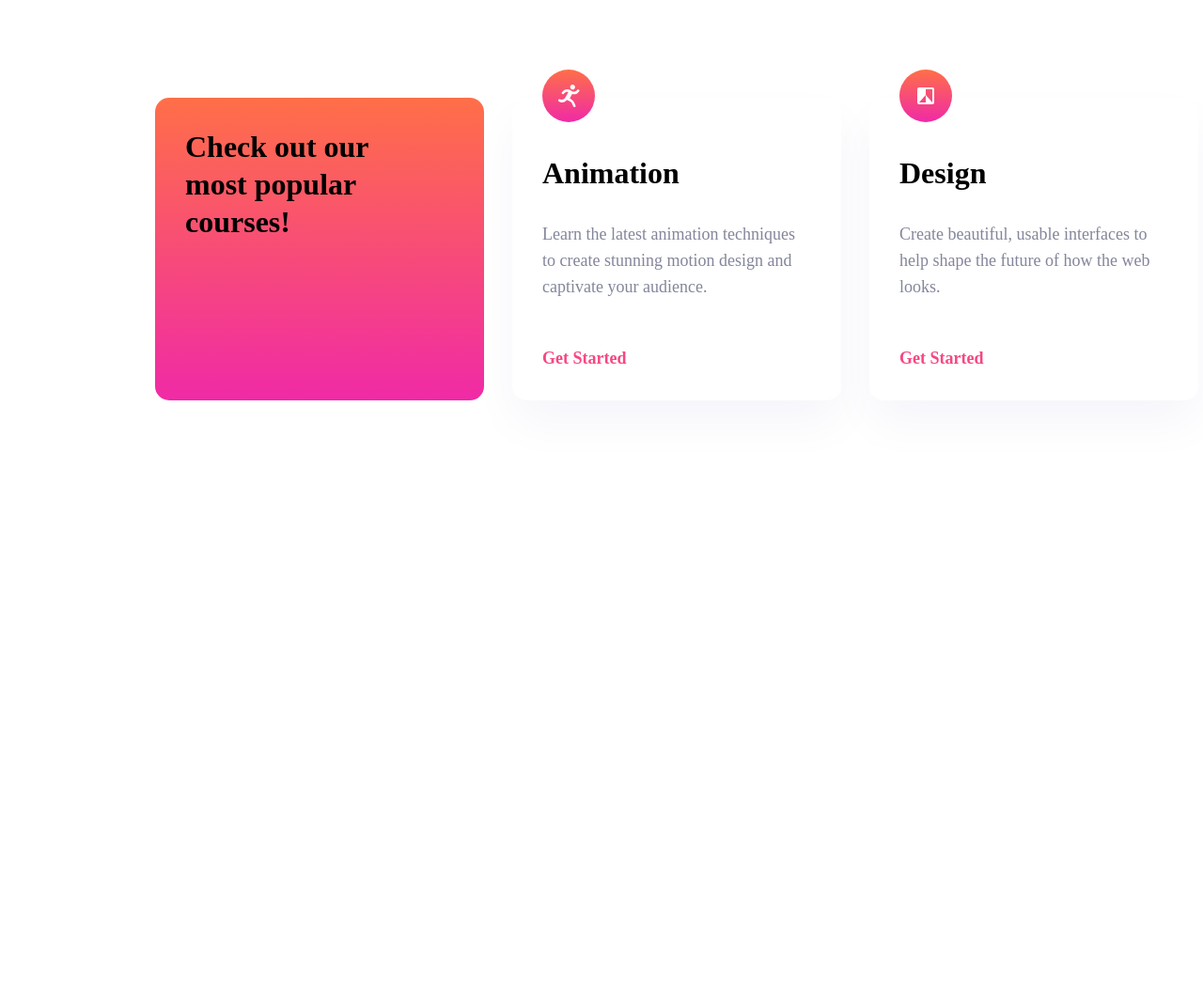
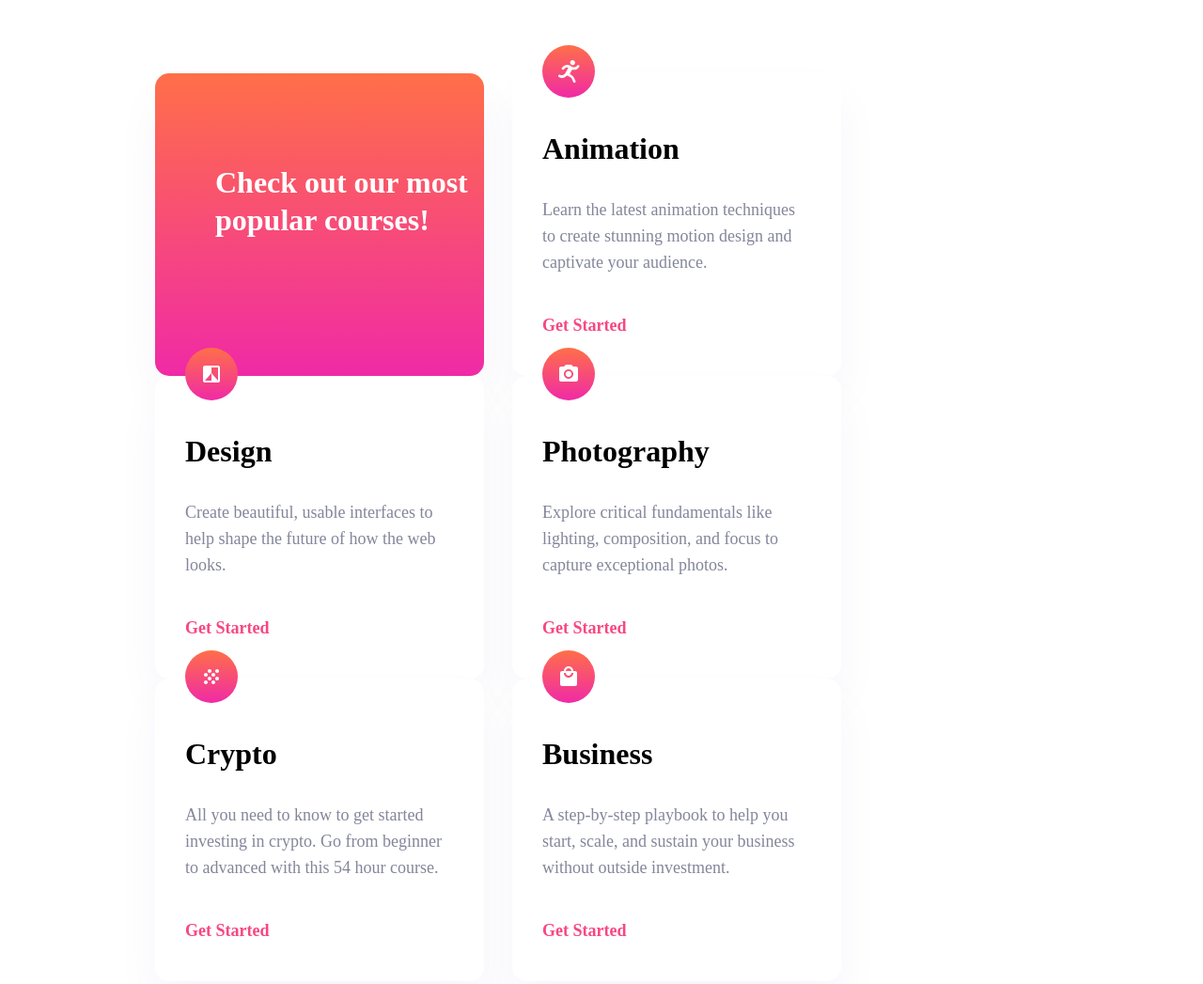
Before and after one commit to puga23/skiledPage, a plain HTML site: page index.html in a window 1280 px wide. Shown: the part 740-1787 px from the top of the page at 94% size. Drawn offline with Linux system fonts and the light colour scheme.

Commit message:
bolo nawili

```diff
--- a/index.html
+++ b/index.html
@@ -73,9 +73,33 @@
           </p>
           <a href="#">Get Started</a>
         </div>
-        <div class="box box4"></div>
-        <div class="box box5"></div>
-        <div class="box box6"></div>
+        <div class="box box4">
+          <img src="/image/Group 17.svg" alt="icon" />
+          <h1>Photography</h1>
+          <p>
+            Explore critical fundamentals like lighting, composition, and focus
+            to capture exceptional photos.
+          </p>
+          <a href="#">Get Started</a>
+        </div>
+        <div class="box box5">
+          <img src="image/Group 20.svg" alt="icon" />
+          <h1>Crypto</h1>
+          <p>
+            All you need to know to get started investing in crypto. Go from
+            beginner to advanced with this 54 hour course.
+          </p>
+          <a href="#">Get Started</a>
+        </div>
+        <div class="box box6">
+          <img src="/image/Group 18.svg" alt="icon" />
+          <h1>Business</h1>
+          <p>
+            A step-by-step playbook to help you start, scale, and sustain your
+            business without outside investment.
+          </p>
+          <a href="#">Get Started</a>
+        </div>
       </div>
     </div>
     <footer>
--- a/style.css
+++ b/style.css
@@ -22,11 +22,9 @@
 }
 
 .button1-1 {
-  display: flex;
-  justify-content: end;
-  align-items: end;
-  margin-top: 14px;
-  margin-right: 20px;
+  position: absolute;
+  top: 0px;
+  right: 165px;
 }
 
 .button1 {
@@ -198,14 +196,20 @@ span {
   flex-shrink: 0;
   margin-top: 150px;
   display: flex;
+  flex-wrap: wrap;
   margin-left: 165px;
 }
 
 .box {
+  flex-shrink: 0;
+  margin-right: 30px;
+  position: relative;
   width: 350px;
   height: 322px;
   flex-shrink: 0;
-  margin-right: 30px;
+  border-radius: 15px;
+  background: var(--FFFFFF, #fff);
+  box-shadow: 0px 25px 50px 0px rgba(6, 22, 141, 0.04);
 }
 
 .box1 {
@@ -217,17 +221,19 @@ span {
 }
 
 .box1 > h1 {
-  width: 200px;
-  color: var(--FFFFFF, #000000);
+  width: 286px;
+  color: var(--FFFFFF, #fff);
   font-feature-settings: "clig" off, "liga" off;
+
+  /* Heading M */
   font-family: Plus Jakarta Sans;
   font-size: 32px;
   font-style: normal;
   font-weight: 800;
-  line-height: 40px;
-  margin-top: 64px;
-  margin-left: 32px;
-  display: block;
+  line-height: 40px; /* 125% */
+  position: absolute;
+  left: 32px;
+  top: 64px;
 }
 .box > h1 {
   margin-top: 32px;
@@ -256,10 +262,11 @@ span {
   font-style: normal;
   font-weight: 700;
   line-height: 28px; /* 155.556% */
-  margin-left: 32px;
-  margin-top: 48px;
+  left: 32px;
   text-decoration: none;
   display: block;
+  position: absolute;
+  bottom: 40px;
 }
 
 .box > img {
@@ -267,22 +274,6 @@ span {
   margin-top: -30px;
 }
 
-.box2 {
-  width: 350px;
-  height: 322px;
-  flex-shrink: 0;
-  border-radius: 15px;
-  background: var(--FFFFFF, #fff);
-  box-shadow: 0px 25px 50px 0px rgba(6, 22, 141, 0.04);
-}
-.box3 {
-  width: 350px;
-  height: 322px;
-  flex-shrink: 0;
-  border-radius: 15px;
-  background: var(--FFFFFF, #fff);
-  box-shadow: 0px 25px 50px 0px rgba(6, 22, 141, 0.04);
-}
 footer {
   height: 120px;
   background: #13183f;
```
Also changed, not shown: image/Group 20.svg (added).
